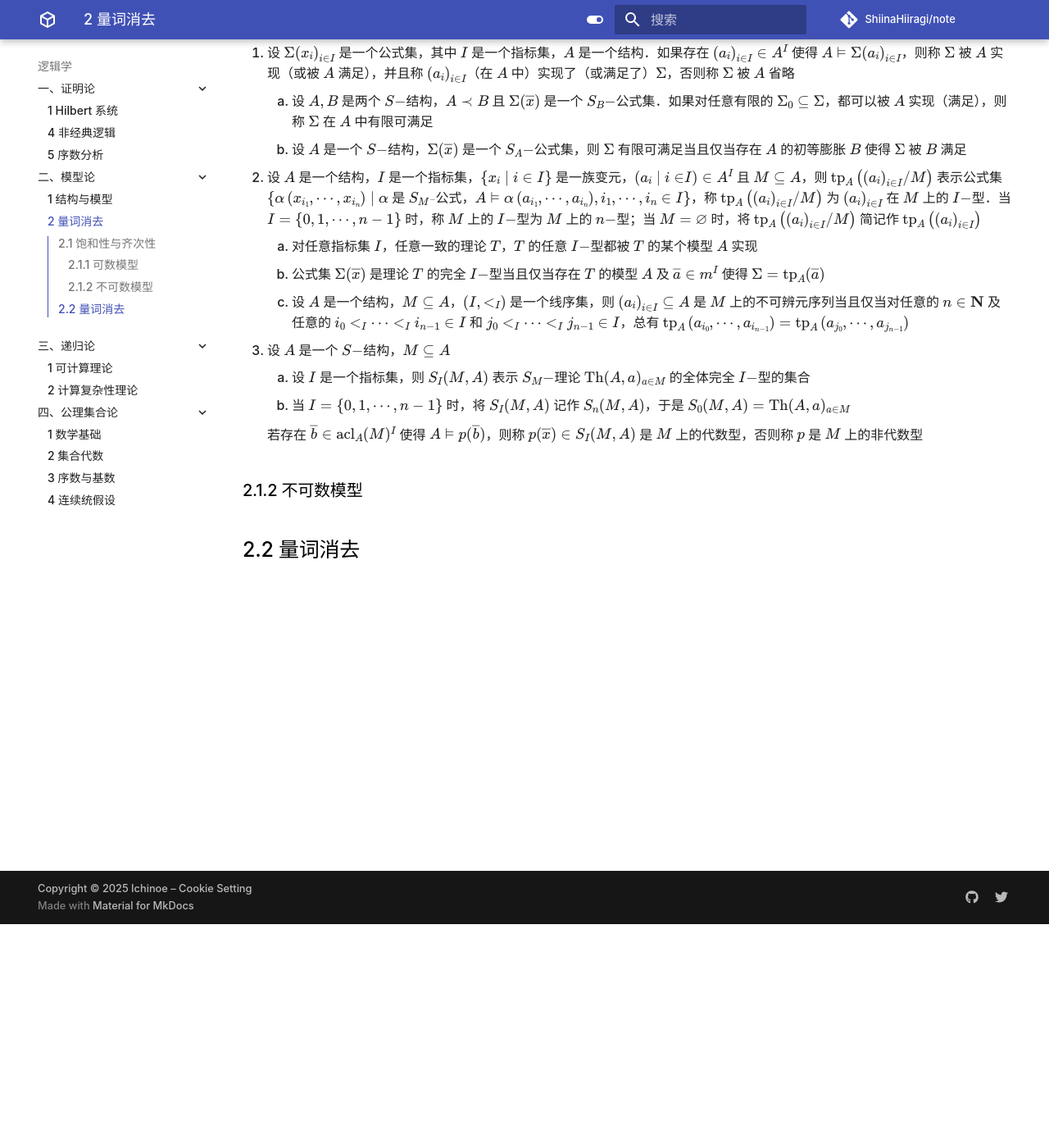
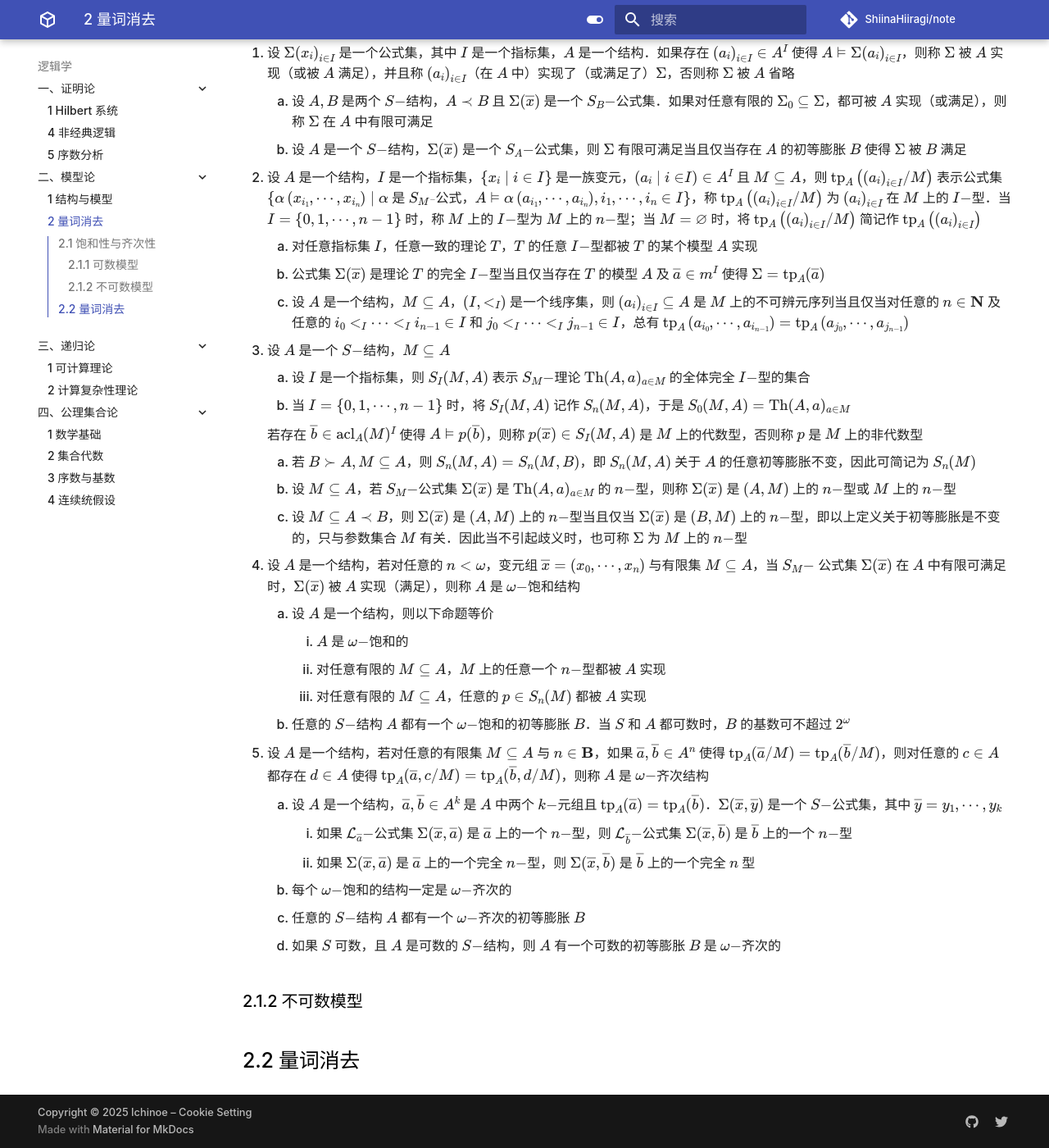
Before and after one commit to ShiinaHiiragi/note, an MkDocs documentation site: the page built from docs/logic/mdl/eoq.md, in a window 1280 px wide and 1400 px high, scrolled down 273 px. Shown: the whole window at 82% size. Built offline with MkDocs 1.6.1 and Material for MkDocs 9.7.7, drawn with Linux system fonts in a browser that asks for light colours; comment, search, counter and statistics services are not loaded.

Commit message:
add omega

```diff
--- a/docs/logic/mdl/eoq.md
+++ b/docs/logic/mdl/eoq.md
@@ -3,7 +3,7 @@
 ## 2.1 饱和性与齐次性
 ### 2.1.1 可数模型
 1. 设 $\Sigma\left(x_{i}\right)_{i \in I}$ 是一个公式集，其中 $I$ 是一个指标集，$A$ 是一个结构．如果存在 $\left(a_{i}\right)_{i \in I}\in A^{I}$ 使得 $A \vDash \Sigma\left(a_{i}\right)_{i \in I}$，则称 $\Sigma$ 被 $A$ 实现（或被 $A$ 满足），并且称 $\left(a_{i}\right)_{i \in I}$（在 $A$ 中）实现了（或满足了）$\Sigma$，否则称 $\Sigma$ 被 $A$ 省略
-    1. 设 $A, B$ 是两个 $S-$结构，$A \prec B$ 且 $\Sigma(\overline{x})$ 是一个 $S_{B}-$公式集．如果对任意有限的 $\Sigma_{0} \subseteq \Sigma$，都可以被 $A$ 实现（满足），则称 $\Sigma$ 在 $A$ 中有限可满足
+    1. 设 $A, B$ 是两个 $S-$结构，$A \prec B$ 且 $\Sigma(\overline{x})$ 是一个 $S_{B}-$公式集．如果对任意有限的 $\Sigma_{0} \subseteq \Sigma$，都可被 $A$ 实现（或满足），则称 $\Sigma$ 在 $A$ 中有限可满足
     2. 设 $A$ 是一个 $S-$结构，$\Sigma(\overline{x})$ 是一个 $S_{A}-$公式集，则 $\Sigma$ 有限可满足当且仅当存在 $A$ 的初等膨胀 $B$ 使得 $\Sigma$ 被 $B$ 满足
 2. 设 $A$ 是一个结构，$I$ 是一个指标集，$\left\{x_{i} \mid i \in I\right\}$ 是一族变元，$\left(a_{i} \mid i \in\right. I) \in A^{I}$ 且 $M \subseteq A$，则 $\operatorname{tp}_{A}\left(\left(a_{i}\right)_{i \in I} / M\right)$ 表示公式集 $\left\{\alpha\left(x_{i_{1}}, \cdots, x_{i_{n}}\right) \mid \alpha\right.$ 是 $S_{M^{-}}$公式，$\left.A \vDash \alpha\left(a_{i_{1}}, \cdots, a_{i_{n}}\right), i_{1}, \cdots, i_{n} \in I\right\}$，称 $\operatorname{tp}_{A}\left(\left(a_{i}\right)_{i \in I} / M\right)$ 为 $\left(a_{i}\right)_{i \in I}$ 在 $M$ 上的 $I-$型．当 $I=\{0, 1, \cdots, n-1\}$ 时，称 $M$ 上的 $I-$型为 $M$ 上的 $n-$型；当 $M=\varnothing$ 时，将 $\operatorname{tp}_{A}\left(\left(a_{i}\right)_{i \in I} / M\right)$ 简记作 $\operatorname{tp}_{A}\left(\left(a_{i}\right)_{i \in I}\right)$
     1. 对任意指标集 $I$，任意一致的理论 $T$，$T$ 的任意 $I-$型都被 $T$ 的某个模型 $A$ 实现
@@ -15,6 +15,24 @@
 
     若存在 $\overline{b} \in \operatorname{acl}_{A}(M)^{I}$ 使得 $A \vDash p(\overline{b})$，则称 $p(\overline{x}) \in S_{I}(M, A)$ 是 $M$ 上的代数型，否则称 $p$ 是 $M$ 上的非代数型
 
+    1. 若 $B \succ A, M \subseteq A$，则 $S_{n}(M, A)=S_{n}(M, B)$，即 $S_{n}(M, A)$ 关于 $A$ 的任意初等膨胀不变，因此可简记为 $S_{n}(M)$
+    2. 设 $M \subseteq A$，若 $S_{M}-$公式集 $\Sigma(\overline{x})$ 是 $\operatorname{Th}(A, a)_{a \in M}$ 的 $n-$型，则称 $\Sigma(\overline{x})$ 是 $(A, M)$ 上的 $n-$型或 $M$ 上的 $n-$型
+    3. 设 $M \subseteq A \prec B$，则 $\Sigma(\overline{x})$ 是 $(A, M)$ 上的 $n-$型当且仅当 $\Sigma(\overline{x})$ 是 $(B, M)$ 上的 $n-$型，即以上定义关于初等膨胀是不变的，只与参数集合 $M$ 有关．因此当不引起歧义时，也可称 $\Sigma$ 为 $M$ 上的 $n-$型
+
+4. 设 $A$ 是一个结构，若对任意的 $n<\omega$，变元组 $\overline{x}=\left(x_{0}, \cdots, x_{n}\right)$ 与有限集 $M \subseteq A$，当 $S_{M}-$ 公式集 $\Sigma(\overline{x})$ 在 $A$ 中有限可满足时，$\Sigma(\overline{x})$ 被 $A$ 实现（满足），则称 $A$ 是 $\omega-$饱和结构
+    1. 设 $A$ 是一个结构，则以下命题等价
+        1. $A$ 是 $\omega-$饱和的
+        2. 对任意有限的 $M \subseteq A$，$M$ 上的任意一个 $n-$型都被 $A$ 实现
+        3. 对任意有限的 $M \subseteq A$，任意的 $p \in S_{n}(M)$ 都被 $A$ 实现
+    2. 任意的 $S-$结构 $A$ 都有一个 $\omega-$饱和的初等膨胀 $B$．当 $S$ 和 $A$ 都可数时，$B$ 的基数可不超过 $2^{\omega}$
+5. 设 $A$ 是一个结构，若对任意的有限集 $M \subseteq A$ 与 $n \in \mathbf{B}$，如果 $\overline{a}, \overline{b} \in A^{n}$ 使得 $\operatorname{tp}_{A}(\overline{a} / M)=\operatorname{tp}_{A}(\overline{b} / M)$，则对任意的 $c \in A$ 都存在 $d \in A$ 使得 $\operatorname{tp}_{A}(\overline{a}, c / M)=\operatorname{tp}_{A}(\overline{b}, d / M)$，则称 $A$ 是 $\omega-$齐次结构
+    1. 设 $A$ 是一个结构，$\overline{a}, \overline{b} \in A^{k}$ 是 $A$ 中两个 $k-$元组且 $\operatorname{tp}_{A}(\overline{a})= \operatorname{tp}_{A}(\overline{b})$．$\Sigma(\overline{x}, \overline{y})$ 是一个 $S-$公式集，其中 $\overline{y}=y_{1}, \cdots, y_{k}$
+        1. 如果 $\mathcal{L}_{\overline{a}}-$公式集 $\Sigma(\overline x, \overline a)$ 是 $\overline{a}$ 上的一个 $n-$型，则 $\mathcal{L}_{\overline{b}}-$公式集 $\Sigma(\overline x, \overline b)$ 是 $\overline b$ 上的一个 $n-$型
+        2. 如果 $\Sigma(\overline{x}, \overline{a})$ 是 $\overline{a}$ 上的一个完全 $n-$型，则 $\Sigma(\overline{x}, \overline{b})$ 是 $\overline{b}$ 上的一个完全 $n$ 型
+    2. 每个 $\omega-$饱和的结构一定是 $\omega-$齐次的
+    3. 任意的 $S-$结构 $A$ 都有一个 $\omega-$齐次的初等膨胀 $B$
+    4. 如果 $S$ 可数，且 $A$ 是可数的 $S-$结构，则 $A$ 有一个可数的初等膨胀 $B$ 是 $\omega-$齐次的
+
 ### 2.1.2 不可数模型
 
 ## 2.2 量词消去
```
